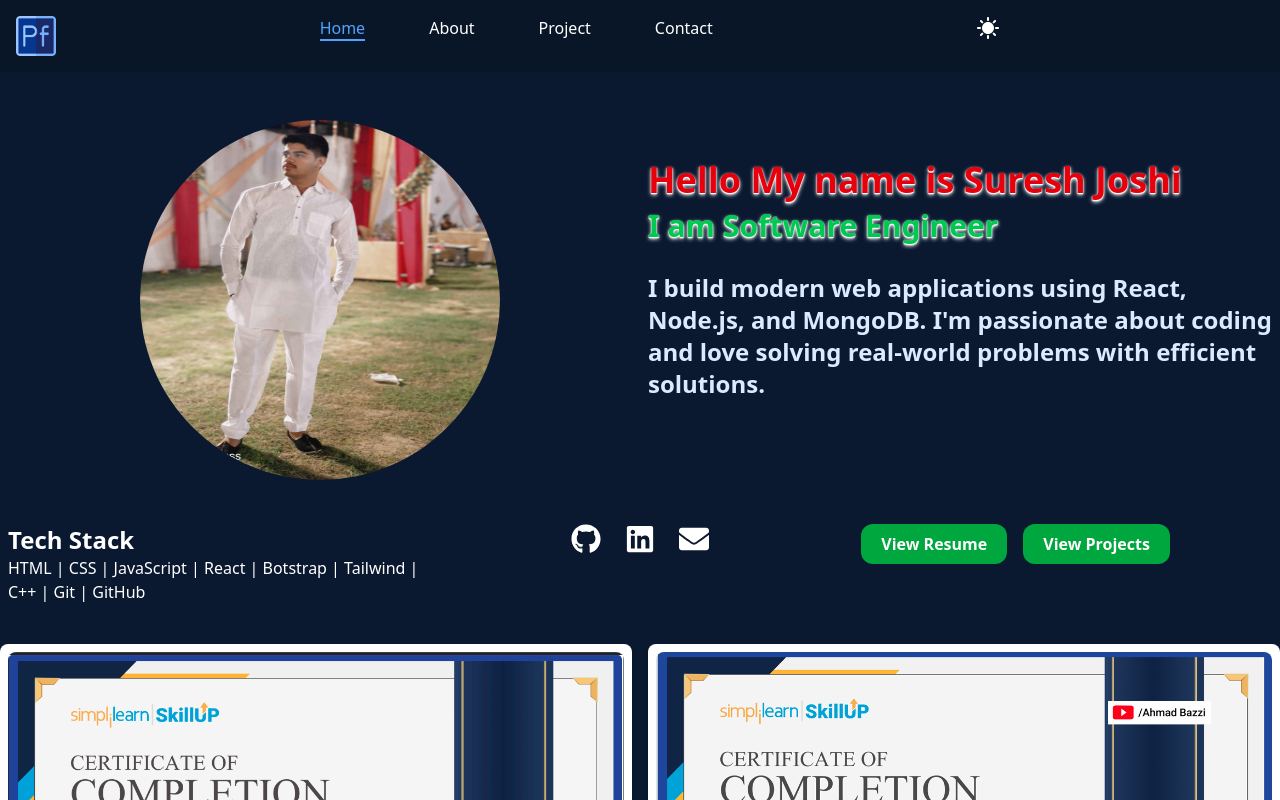
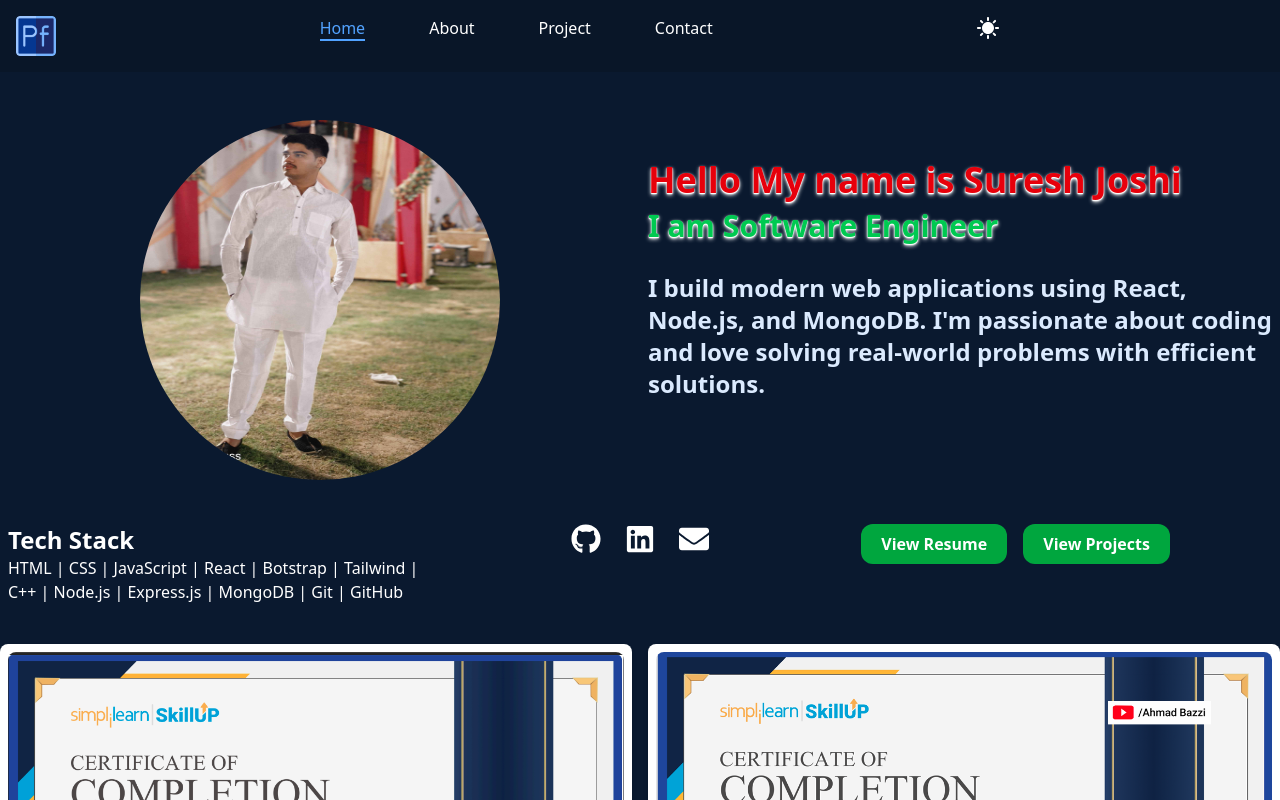
Before and after one commit to sureshjoshi88/Protfoliou-website, a React (Vite) app: page / in a window 1280 px wide. Shown: the top 800 px of the page. Built offline with nearby package versions, Linux system fonts and the light colour scheme.

Commit message:
add new skills in home page

```diff
--- a/src/component/Home.jsx
+++ b/src/component/Home.jsx
@@ -36,7 +36,7 @@ const Home = (props) => {
         <div className='p-2 mt-3'>
           <h3 className='font-semibold text-2xl'>Tech Stack</h3>
           <div >
-            <p>HTML | CSS | JavaScript | React | Botstrap | Tailwind | C++ | Git | GitHub</p>
+            <p>HTML | CSS | JavaScript | React | Botstrap | Tailwind | C++ | Node.js | Express.js | MongoDB | Git | GitHub</p>
           </div>
         </div>
         <div className='p-2 flex md:justify-center mt-3'>
```
